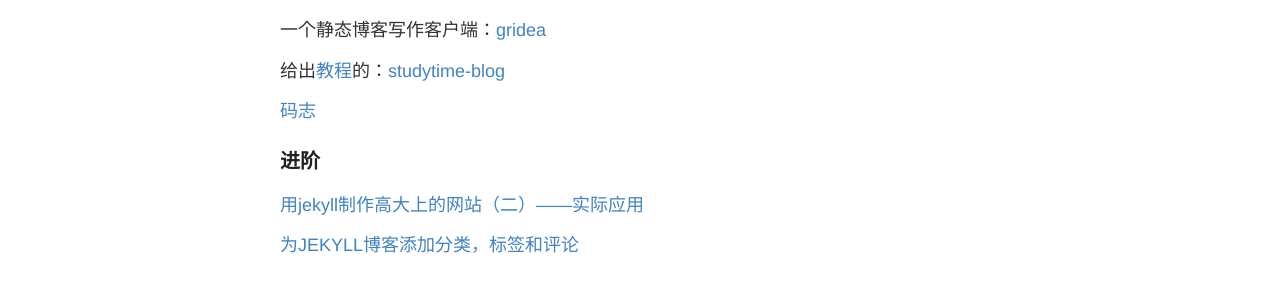
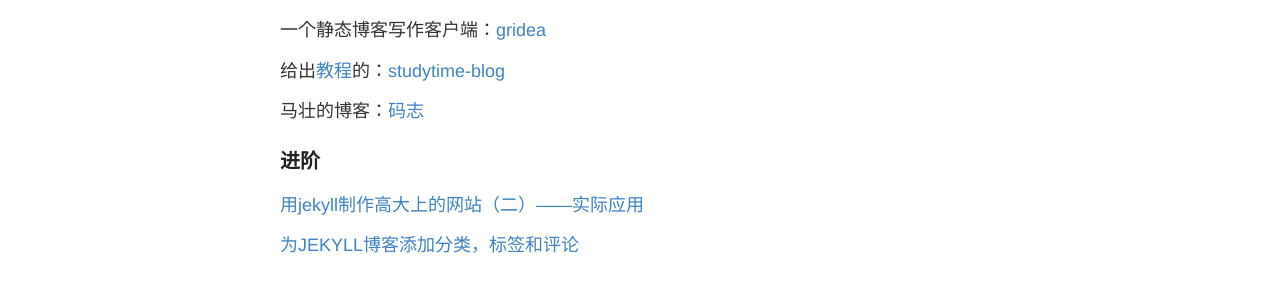
Before and after one commit to RuifMaxx/formalweb, a Jekyll site: the page built from _draft/Git&Jekyll.md, in a window 1280 px wide. Shown: the part 902-1192 px from the top of the page. Built offline with Jekyll 4.4.1, drawn with Linux system fonts in a browser that asks for light colours.

Commit message:
Update Git&Jekyll.md

```diff
--- a/_draft/Git&Jekyll.md
+++ b/_draft/Git&Jekyll.md
@@ -38,7 +38,7 @@
 
 给出[教程](https://segmentfault.com/a/1190000019438205)的：[studytime-blog](https://github.com/mystudytime/studytime-blog)
 
-[码志](https://github.com/mzlogin/mzlogin.github.io)
+马壮的博客：[码志](https://github.com/mzlogin/mzlogin.github.io)
 
 ### 进阶
 [用jekyll制作高大上的网站（二）——实际应用](https://www.cnblogs.com/strick/p/5484779.html)
```
